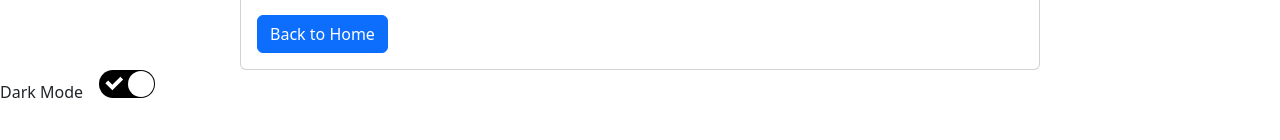
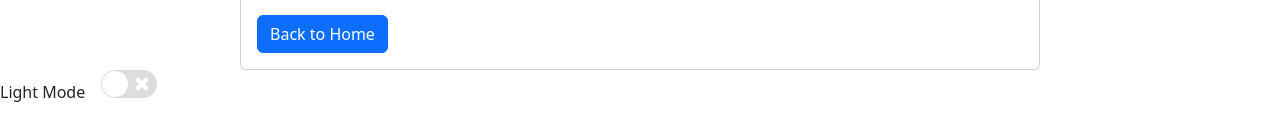
Before and after one commit to BobRolf/DAT257-Agile-G16, a React (Vite) app in the folder SolarSense/: page /settings in a window 1280 px wide. Shown: the part 226-366 px from the top of the page. Built offline with nearby package versions, Linux system fonts and the light colour scheme.

Commit message:
Add dark mode option to settings

```diff
--- /dev/null
+++ b/SolarSense/src/context/ThemeContext.tsx
@@ -0,0 +1,45 @@
+import { createContext, useContext, useState, useEffect, ReactNode } from "react";
+
+// Define the types for our context
+interface ThemeContextType {
+    isDark: boolean
+    toggleTheme: () => void;
+}
+
+const ThemeContext = createContext<ThemeContextType | undefined>(undefined);
+
+export const useTheme = (): ThemeContextType => {
+    const context = useContext(ThemeContext);
+    if (!context) {
+        throw new Error("useTheme must be used within a ThemeProvider");
+    }
+    return context;
+};
+
+
+interface ThemeProviderProps {
+    children: ReactNode;
+}
+
+export const ThemeProvider = ({ children }: ThemeProviderProps) => {
+    const [isDark, setIsDark] = useState<boolean>(() => {
+        const storedTheme = localStorage.getItem("theme");
+        return storedTheme === "dark";
+    });
+
+    useEffect(() => {
+        localStorage.setItem("theme", isDark ? "dark" : "light");
+        document.body.setAttribute("data-bs-theme", isDark ? "dark" : "light");
+    }, [isDark]);
+
+    // Function to toggle theme between dark and light mode
+    const toggleTheme = () => {
+        setIsDark((prevTheme) => !prevTheme);
+    };
+
+    return (
+        <ThemeContext.Provider value={{ isDark, toggleTheme }}>
+            {children} {}
+        </ThemeContext.Provider>
+    );
+};
--- a/SolarSense/src/main.tsx
+++ b/SolarSense/src/main.tsx
@@ -6,13 +6,16 @@ import { BrowserRouter } from 'react-router-dom';
 import App from './App.tsx';
 import { CoordinatesProvider } from './context/CoordinatesContext.tsx';
 import { AreaProvider } from './context/AreaContext.tsx';
+import { ThemeProvider } from "./context/ThemeContext.tsx";
 
 createRoot(document.getElementById('root')!).render(
   <StrictMode>
     <CoordinatesProvider>
       <AreaProvider>
         <BrowserRouter>
+            <ThemeProvider>
           <App />
+            </ThemeProvider>
         </BrowserRouter>
       </AreaProvider>
     </CoordinatesProvider>
--- a/SolarSense/src/pages/Settings.tsx
+++ b/SolarSense/src/pages/Settings.tsx
@@ -1,10 +1,12 @@
-import React, { useState } from "react";
+import { useTheme } from "../context/ThemeContext";
 import Navbar from "../components/Navbar";
 import SettingsCard from "../components/SettingsCard";
 import Switch from "react-switch";
 
+
 function Settings() {
-  const [isDark, setIsDark] = useState(true);
+    const { isDark, toggleTheme } = useTheme();
+
   return (
     <div>
       <Navbar />
@@ -17,7 +19,7 @@ function Settings() {
           {isDark ? "Dark Mode" : "Light Mode"}
         </span>
         <Switch
-          onChange={setIsDark}
+            onChange={toggleTheme}
           checked={isDark}
           onColor="#000"
           offColor="#ddd"
```
Also changed, not shown: SolarSense/src/components/ThemeProvider.tsx (deleted, +0 -10 lines).
